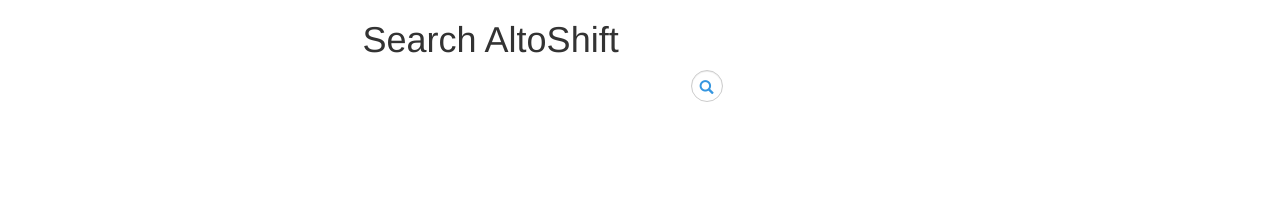
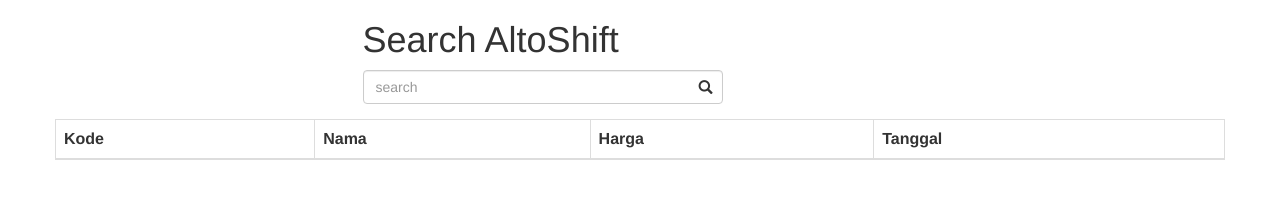
Before and after one commit to eaprilitrisno/seach-machine, a website: page views/template2.html in a window 1280 px wide. Drawn offline with nearby package versions, Linux system fonts and the light colour scheme.

Commit message:
update 3

```diff
--- a/views/template2.html
+++ b/views/template2.html
@@ -20,7 +20,26 @@
         </div>
     </div>
     <div class="row">
-        <div class="col-md-3" v-for="result in results">
+        <table class="table table-bordered">
+            <thead>
+              <tr>
+                <th>Kode</th>
+                <th>Nama</th>
+                <th>Harga</th>
+                <th>Tanggal</th>
+              </tr>
+            </thead>
+            <tbody>
+              <tr v-for="result in results">
+                <td>{{ result._source.kode }}</td>
+                <td>{{ result._source.barang }}</td>
+                <td>{{ result._source.harga }}</td>
+                <td>{{ result._source.tanggal }}</td>
+            </tr>
+            </tbody>
+        </table>
+
+        <div class="col-md-3 hidden" v-for="result in results">
             <div class="panel panel-default">
                 <div class="panel-heading">
                     <p>Kode:{{ result._source.kode }}</p>
@@ -35,65 +54,6 @@
     </div>
 </div>
 <script src="/elasticsearch.min.js"></script>
-<style>
-    .search-form .form-group {
-        float: right !important;
-        transition: all 0.35s, border-radius 0s;
-        width: 32px;
-        height: 32px;
-        background-color: #fff;
-        box-shadow: 0 1px 1px rgba(0, 0, 0, 0.075) inset;
-        border-radius: 25px;
-        border: 1px solid #ccc;
-    }
-
-    .search-form .form-group input.form-control {
-        padding-right: 20px;
-        border: 0 none;
-        background: transparent;
-        box-shadow: none;
-        display: block;
-    }
-
-    .search-form .form-group input.form-control::-webkit-input-placeholder {
-        display: none;
-    }
-
-    .search-form .form-group input.form-control:-moz-placeholder {
-        /* Firefox 18- */
-        display: none;
-    }
-
-    .search-form .form-group input.form-control::-moz-placeholder {
-        /* Firefox 19+ */
-        display: none;
-    }
-
-    .search-form .form-group input.form-control:-ms-input-placeholder {
-        display: none;
-    }
-
-    .search-form .form-group:hover,
-    .search-form .form-group.hover {
-        width: 100%;
-        border-radius: 4px 25px 25px 4px;
-    }
-
-    .search-form .form-group span.form-control-feedback {
-        position: absolute;
-        top: -1px;
-        right: -2px;
-        z-index: 2;
-        display: block;
-        width: 34px;
-        height: 34px;
-        line-height: 34px;
-        text-align: center;
-        color: #3596e0;
-        left: initial;
-        font-size: 14px;
-    }
-</style>
 
 <script>
 // instantiate a new Elasticsearch client like you did on the client
```
